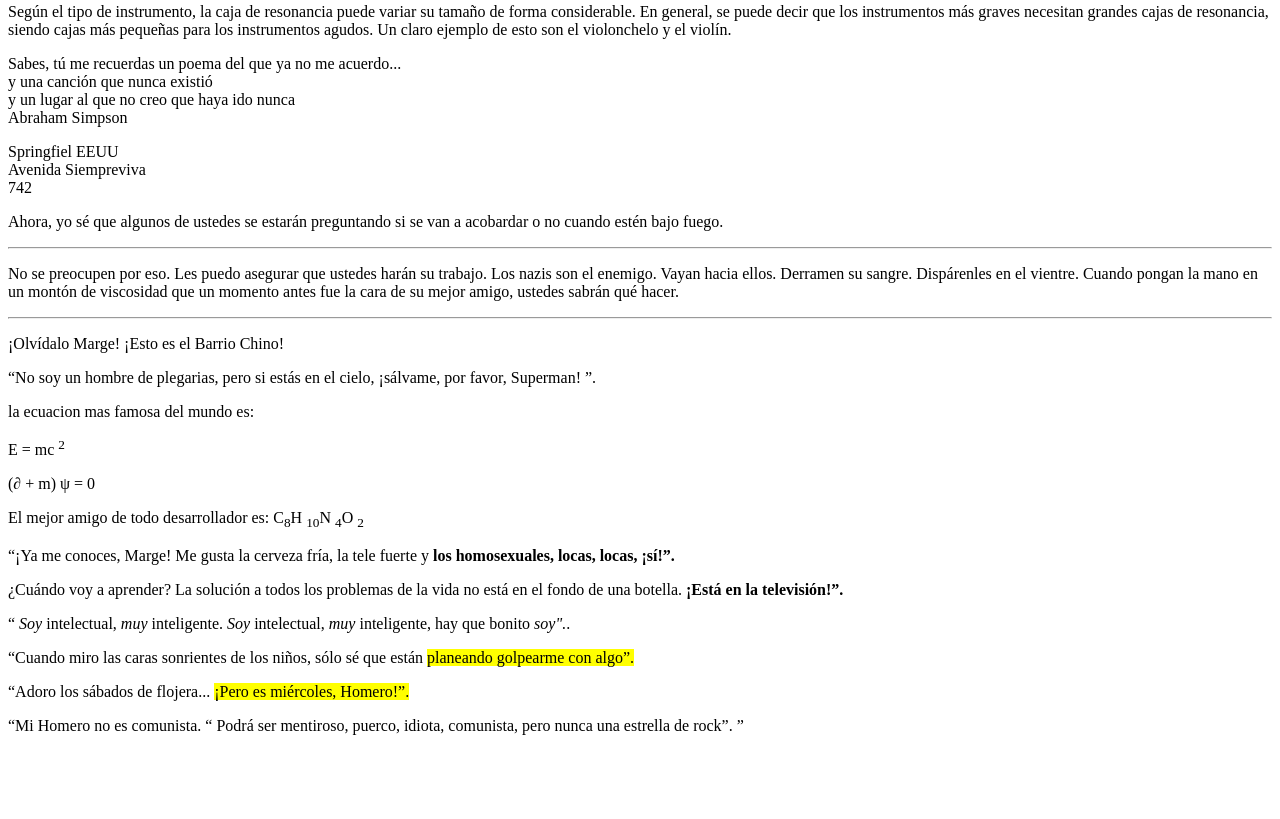
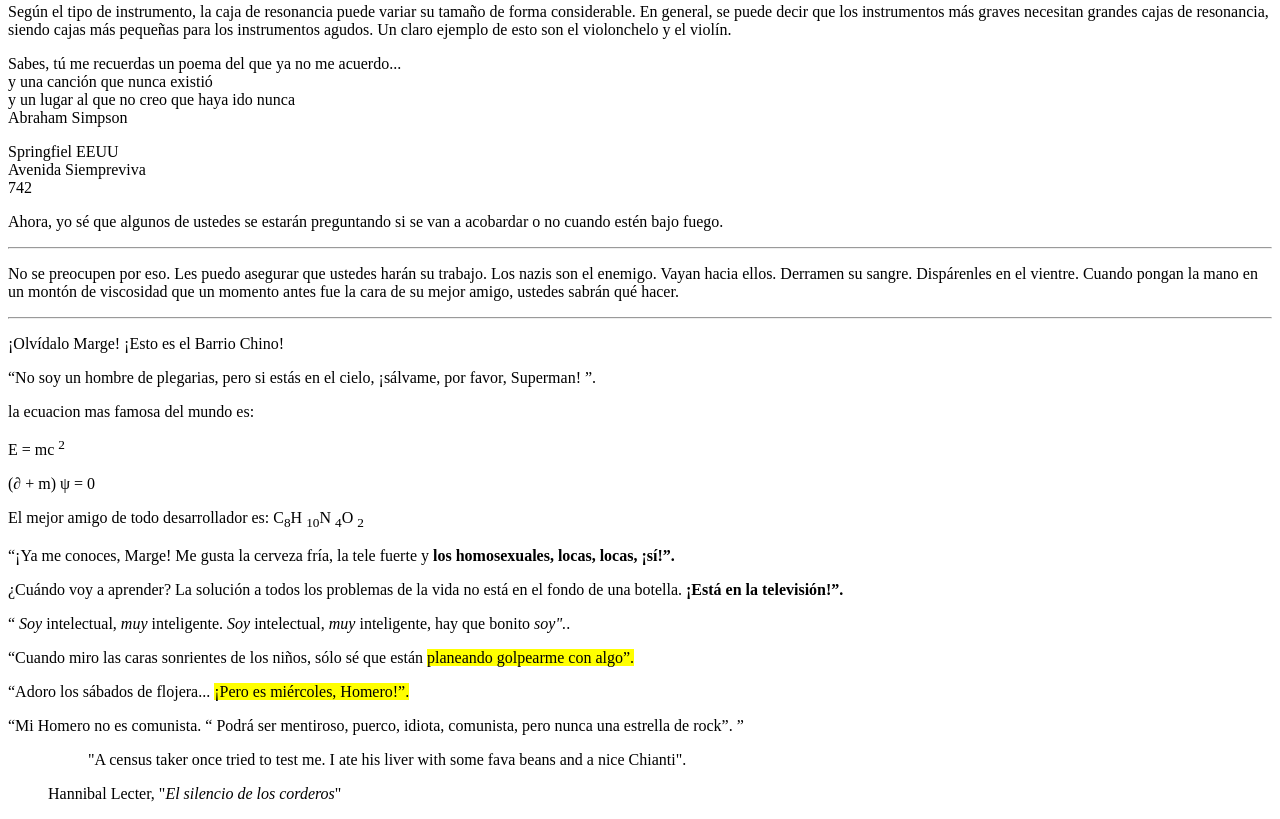
Before and after one commit to melanytorrez/ejercicio4TW, a plain HTML site: page index.html in a window 1280 px wide. Shown: the part 536-1355 px from the top of the page. Before the commit the page ends 1287 px from the top, so only its background shows below. Drawn offline with Linux system fonts and the light colour scheme.

Commit message:
trabajo completado

```diff
--- a/index.html
+++ b/index.html
@@ -94,5 +94,14 @@
             “Mi Homero no es comunista. <q cite="https://www.elfinanciero.com.mx/entretenimiento/2023/04/19/las-mejores-frases-de-los-simpsons/"> Podrá ser mentiroso, puerco, idiota, comunista, pero nunca una estrella de rock”.
         </p>
     </div>
+
+    <figure>
+        <blockquote cite="https://www.fotogramas.es/noticias-cine/g538280/las-frases-de-cine-mas-populares-de-la-historia/">
+            <p>
+                "A census taker once tried to test me. I ate his liver with some fava beans and a nice Chianti".
+            </p>
+        </blockquote>
+        <figcaption>Hannibal Lecter, "<cite>El silencio de los corderos</cite>"</figcaption>
+    </figure>
 </body>
 </html>
```
